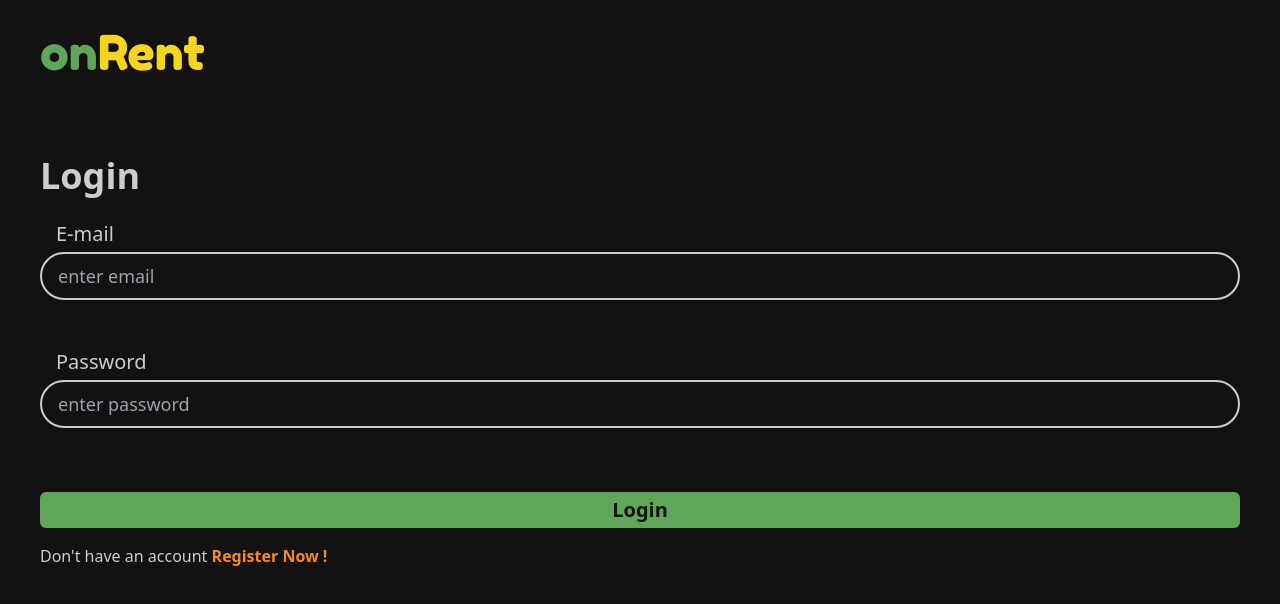
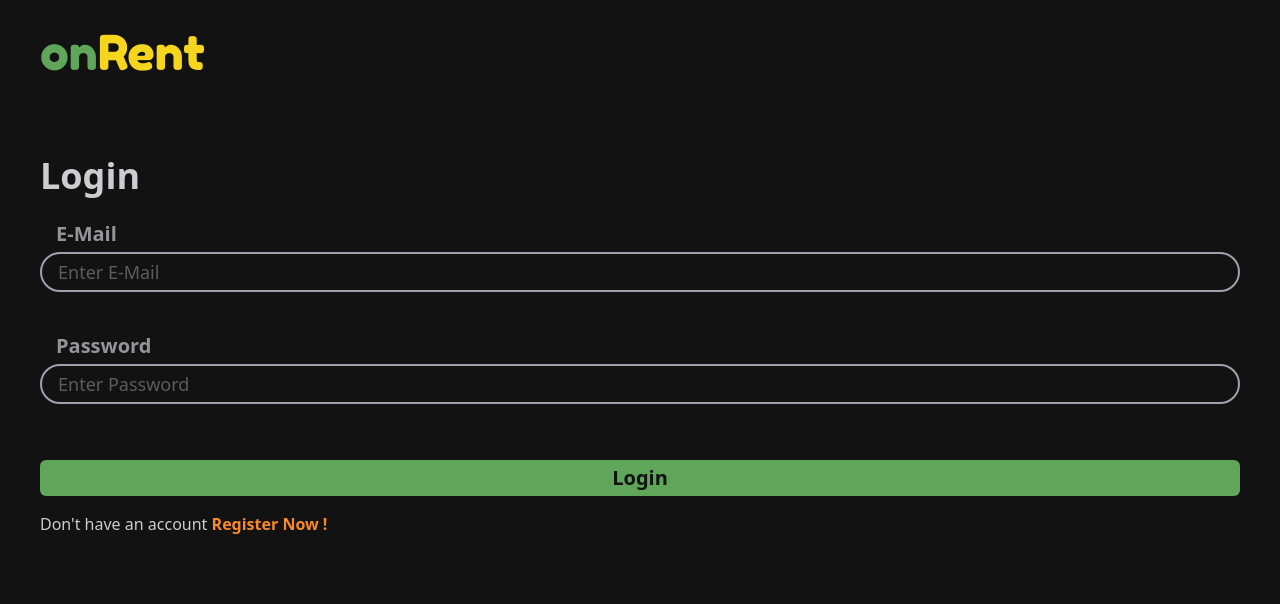
Before and after one commit to whiletrueee/onRent, a Next.js app in the folder client/: page /auth/login in a window 1280 px wide. Shown: the top 604 px of the page. Built offline with nearby package versions, Linux system fonts and the light colour scheme.

Commit message:
input fields

```diff
--- a/client/src/pages/auth/login.tsx
+++ b/client/src/pages/auth/login.tsx
@@ -1,3 +1,4 @@
+import InputField from "@/components/inputField";
 import { ErrorMessage, Field, Formik } from "formik";
 import { useRouter } from "next/router";
 import * as Yup from "yup";
@@ -36,35 +37,18 @@ function Login() {
                 className="flex flex-col justify-start gap-4"
                 onSubmit={formik.handleSubmit}
               >
-                <div className="flex flex-col gap-1">
-                  <label className="pl-4 text-xl text-mywhite" htmlFor="name">
-                    E-mail
-                  </label>
-                  <div className="h-[5rem]">
-                    <Field
-                      name="email"
-                      type="text"
-                      className="w-full px-4 py-2 text-lg font-medium border-2 rounded-full outline-none text-mywhite bg-myblack border-mywhite"
-                      placeholder="enter email"
-                    />
-                    <ErrorMessage name="email" render={renderError} />
-                  </div>
-                </div>
-                <div className="flex flex-col gap-1">
-                  <label className="pl-4 text-xl text-mywhite" htmlFor="name">
-                    Password
-                  </label>
-                  <div className="h-[5rem]">
-                    <Field
-                      name="password"
-                      type="password"
-                      className="w-full px-4 py-2 text-lg font-medium border-2 rounded-full outline-none text-mywhite bg-myblack border-mywhite"
-                      placeholder="enter password"
-                    />
-                    <ErrorMessage name="password" render={renderError} />
-                  </div>
-                </div>
-
+                <InputField
+                  name={"email"}
+                  label={"E-Mail"}
+                  type={"text"}
+                  placeholder={"Enter E-Mail"}
+                />
+                <InputField
+                  name={"password"}
+                  label={"Password"}
+                  type={"password"}
+                  placeholder={"Enter Password"}
+                />
                 <button
                   onClick={() => {
                     router.push("/society");
```
